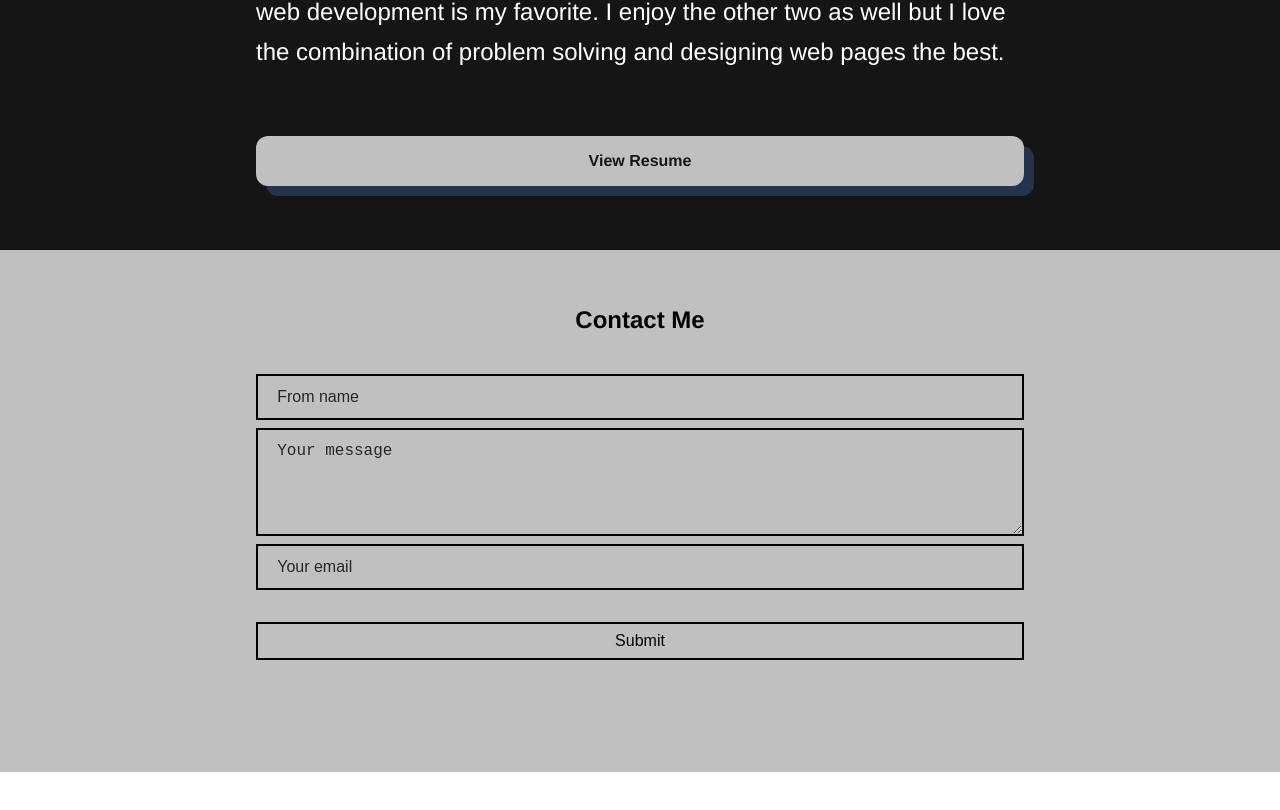
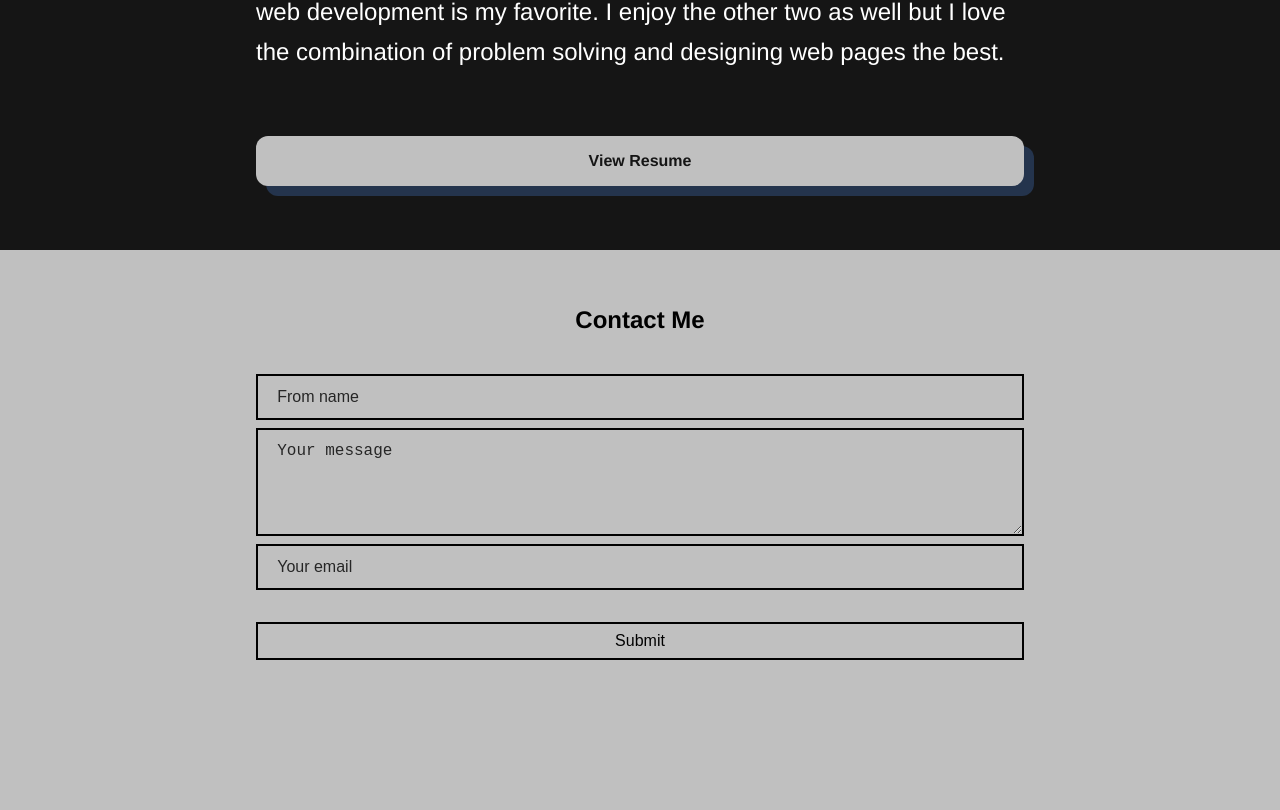
Before and after one commit to JordanDickersonRev/My_PortfolioSite, a React (Create React App) app: page / in a window 1280 px wide. Shown: the part 2119-2929 px from the top of the page. Before the commit the page ends 2891 px from the top, so only its background shows below. Built offline with nearby package versions, Linux system fonts and the light colour scheme.

Commit message:
Fixed Contact Form when submitted, & changed css

```diff
--- a/src/App.css
+++ b/src/App.css
@@ -64,8 +64,8 @@ h2, h3, p{color:#000000;}
 }
 /*header end*/
 
-/*home and contact layout*/
-.homePage, .contact{
+/*home layout*/
+.homePage{
   background: #c0c0c0;
   padding: 1vh 5vw 4vh;
   display: flex;
@@ -74,7 +74,7 @@ h2, h3, p{color:#000000;}
 }
 
 .homePage p, .contact p {line-height: 3.5vh;}
-/* end of home and contact layout*/
+/* end of home layout*/
 
 /*home page only*/
 .profile {text-align: left;}
@@ -121,7 +121,7 @@ h2, h3, p{color:#000000;}
   flex-direction: column;
 }
 
-.projectPage div { margin: 6vh 0vw 0.2vh;}
+.projectPage div { margin: 6vh 0vw 0vh;}
 
 .projectPage p {
   text-align: left;
@@ -154,7 +154,7 @@ h2, h3, p{color:#000000;}
 
 .projectPage video {
   max-width: 100%;
-  margin-bottom: 3vh;
+  margin-bottom: 1vh;
 }
 /*end of project page*/
 
@@ -191,6 +191,14 @@ h2, h3, p{color:#000000;}
 /*about end*/
 
 /*contact page*/
+.contact{
+  background: #c0c0c0;
+  padding: 1vh 5vw 10vh;
+  display: flex;
+  flex-direction: column;
+  text-align: center;
+}
+
 .contact h2{margin: 5vh 0vw;}
 
 .contact form{
@@ -241,6 +249,7 @@ h2, h3, p{color:#000000;}
   font-size: 2.5vh;
   color:#000000;
   margin: 3vh 0vw;
+  font-weight: bold;
 }
 /*contact end*/
 
--- a/src/App.js
+++ b/src/App.js
@@ -9,7 +9,6 @@ function App() {
   return (
     <div>
       <Router>
-
         <Header/>
         <Routes>
           <Route path='/' element={<Home/>}/>
--- a/src/pages/contact.js
+++ b/src/pages/contact.js
@@ -3,6 +3,7 @@ import { useState } from 'react';
 
 function Contact(){
 
+    const [hidden, setHidden] = useState(false);
     const [toSend, setToSend] = useState({
         from_name: '',
         to_name: 'Jordan Dickerson',
@@ -23,7 +24,10 @@ function Contact(){
                 process.env.REACT_APP_TEMPLATE_ID,
                 toSend,
                 process.env.REACT_APP_USER_ID
-            ).then((response)=>{console.log('SUCCESS!', response.status, response.text);
+            ).then(()=>{
+                document.getElementById('error').innerHTML = `Thank you for contacting me,
+                    I will respond as soon as possible.`;
+                setHidden(true);
             }).catch((err)=>{document.getElementById('error').innerHTML = `FAILED..., ${err}`;});
         }
     };
@@ -33,6 +37,7 @@ function Contact(){
     return (
         <div className="contact">
             <h2>Contact Me</h2>
+            {!hidden &&
             <form onSubmit={onSubmit}>
                 <div className='contact-section1'>
                     <input
@@ -71,7 +76,7 @@ function Contact(){
                     onChange={handleChange}
                 />
                 <button type='submit'>Submit</button>
-            </form>
+            </form>}
             <div id='error'></div>
         </div>
     )
```
